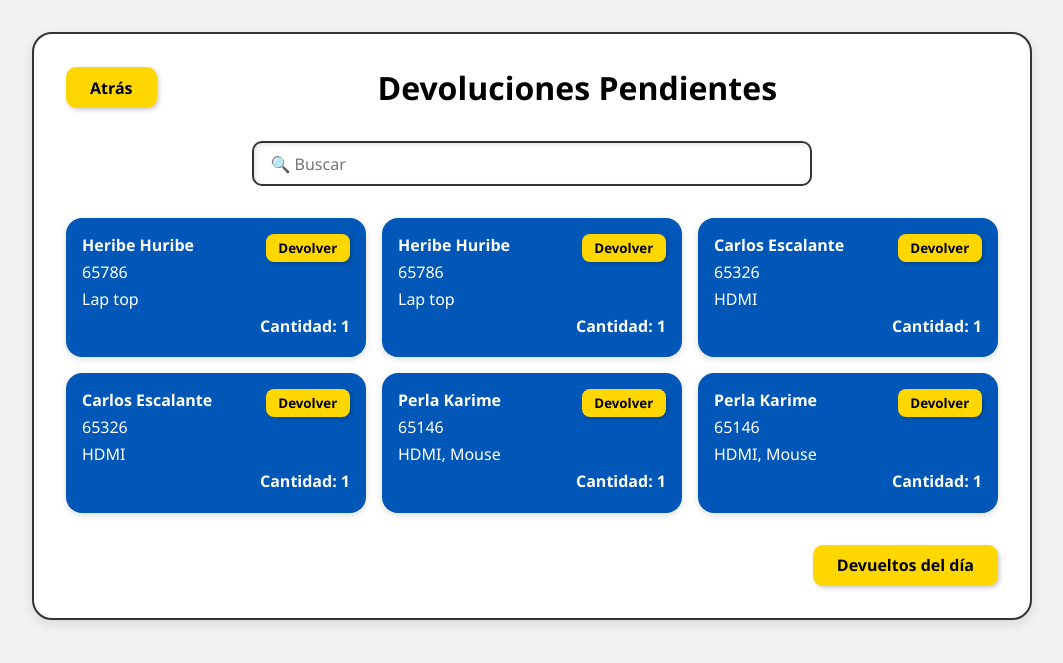
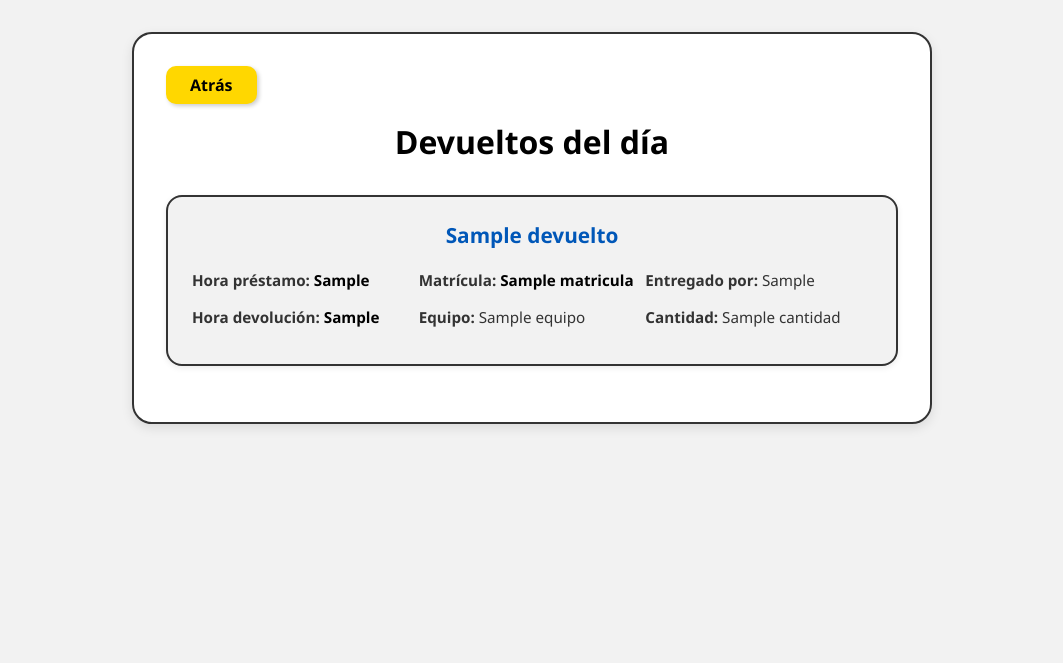
Before and after one commit to Roberstxx/Gestor-de-prestamos-CIC, a Flask app: template templates/User/Devoluciones/devolucionesweb2.html in a window 1280 px wide. Shown: the top 663 px of the page, without its empty margins (108-1171 px from the left). Run offline with Flask 3, Linux system fonts and the light colour scheme; the template is opened without the code that fills it: most values are stand-ins (such as "Sample title", 1, 10 or a date in 2020).

Commit message:
devolucionesweb2.html

```diff
--- a/templates/User/Devoluciones/devolucionesweb2.html
+++ b/templates/User/Devoluciones/devolucionesweb2.html
@@ -3,7 +3,7 @@
 <head>
   <meta charset="UTF-8" />
   <meta name="viewport" content="width=device-width, initial-scale=1.0" />
-  <title>Devoluciones Pendientes</title>
+  <title>Devueltos del día</title>
   <style>
     /* === PALETA DE COLORES === */
     /* Define variables CSS (custom properties) para los colores principales del sitio. */
@@ -33,33 +33,23 @@
     }
 
     /* === CONTENEDOR PRINCIPAL === */
-    /* Estilos para el contenedor principal de la lista de devoluciones pendientes. */
+    /* Estilos para el contenedor principal de la información de los devueltos. */
     .container {
-      max-width: 1000px; /* Establece un ancho máximo para el contenedor. */
+      max-width: 800px; /* Establece un ancho máximo para el contenedor. */
       margin: auto; /* Centra el contenedor horizontalmente en la página. */
       background-color: var(--white); /* Establece el color de fondo del contenedor en blanco. */
       padding: 2rem; /* Añade un relleno de 2 rem dentro del contenedor. */
       border-radius: 20px; /* Redondea las esquinas del contenedor. */
+      box-shadow: 0 4px 12px rgba(0, 0, 0, 0.1); /* Añade una sombra suave al contenedor. */
       border: 2px solid var(--gray-dark); /* Añade un borde gris oscuro al contenedor. */
-      box-shadow: 0 4px 12px rgba(0, 0, 0, 0.1); /* Añade una sombra suave al contenedor. */
     }
 
-    /* === BARRA SUPERIOR === */
-    /* Estilos para la barra superior que contiene el botón de "Atrás" y el título. */
-    .top-bar {
-      display: flex; /* Utiliza Flexbox para alinear los elementos horizontalmente. */
-      align-items: center; /* Alinea verticalmente los elementos al centro. */
-      justify-content: space-between; /* Distribuye el espacio entre los elementos. */
-      margin-bottom: 2rem; /* Añade un margen inferior para separar la barra del contenido principal. */
-    }
-
-    /* === BOTONES "ATRÁS" Y "DEVUELTOS DEL DÍA" === */
-    /* Estilos comunes para los botones de "Atrás" y "Devueltos del día". */
-    .back-button,
-    .day-button {
+    /* === BOTÓN "ATRÁS" === */
+    /* Estilos para el botón de retroceso. */
+    .back-button {
       background-color: var(--yellow); /* Usa el color de fondo definido en --yellow. */
       border: none; /* Elimina el borde del botón. */
-      padding: 0.6rem 1.5rem; /* Añade relleno vertical y horizontal al botón. */
+      padding: 0.5rem 1.5rem; /* Añade relleno vertical y horizontal al botón. */
       font-weight: bold; /* Pone el texto del botón en negrita. */
       font-size: 1rem; /* Establece el tamaño de la fuente del botón. */
       border-radius: 10px; /* Redondea las esquinas del botón. */
@@ -68,9 +58,8 @@
       transition: background 0.3s ease; /* Añade una transición suave para el cambio de color de fondo. */
     }
 
-    /* Estilos para cuando se pasa el ratón por encima de los botones. */
-    .back-button:hover,
-    .day-button:hover {
+    /* Estilo para cuando se pasa el ratón por encima del botón "Atrás". */
+    .back-button:hover {
       background-color: #e6c200; /* Un tono ligeramente más oscuro del amarillo al pasar el ratón. */
     }
 
@@ -79,153 +68,79 @@
     .title {
       text-align: center; /* Centra el texto del título. */
       font-size: 2rem; /* Establece el tamaño de la fuente del título. */
-      flex-grow: 1; /* Permite que el título ocupe el espacio restante en la barra superior. */
+      margin-top: 1rem; /* Añade un margen superior al título. */
+      margin-bottom: 2rem; /* Añade un margen inferior al título para separarlo del contenido. */
       color: var(--black); /* Usa el color del texto definido en --black. */
     }
 
-    /* === BARRA DE BÚSQUEDA === */
-    /* Estilos para la barra de búsqueda de préstamos pendientes. */
-    .search-bar {
-      margin: 0 auto 2rem; /* Centra la barra de búsqueda horizontalmente y añade un margen inferior. */
-      display: flex; /* Utiliza Flexbox para alinear elementos dentro de la barra de búsqueda (aunque solo haya un input aquí). */
-      justify-content: center; /* Centra el input dentro de la barra de búsqueda. */
+    /* === TARJETA DE INFORMACIÓN DE DEVOLUCIÓN === */
+    /* Estilos para cada tarjeta que muestra la información de un préstamo devuelto. */
+    .card {
+      background-color: var(--gray-light); /* Establece el color de fondo de la tarjeta. */
+      border: 2px solid var(--gray-dark); /* Añade un borde gris oscuro a la tarjeta. */
+      border-radius: 16px; /* Redondea las esquinas de la tarjeta. */
+      padding: 1.5rem; /* Añade un relleno dentro de la tarjeta. */
+      margin-bottom: 1.5rem; /* Añade un margen inferior a cada tarjeta para separarlas. */
+      box-shadow: 0 2px 6px rgba(0, 0, 0, 0.08); /* Añade una sombra suave a la tarjeta. */
     }
 
-    /* Estilos para el campo de entrada de la búsqueda. */
-    .search-input {
-      width: 60%; /* Establece el ancho del campo de entrada al 60% de su contenedor. */
-      padding: 0.6rem 1rem; /* Añade relleno dentro del campo de entrada. */
-      border: 2px solid var(--gray-dark); /* Añade un borde gris oscuro al campo de entrada. */
-      border-radius: 10px; /* Redondea las esquinas del campo de entrada. */
-      font-size: 1rem; /* Establece el tamaño de la fuente dentro del campo de entrada. */
-      background-color: var(--white); /* Establece el color de fondo del campo de entrada en blanco. */
-      box-shadow: inset 2px 2px 4px rgba(0,0,0,0.1); /* Añade una sombra interior suave al campo de entrada. */
+    /* === NOMBRE DEL ESTUDIANTE === */
+    /* Estilos para el nombre del estudiante dentro de la tarjeta. */
+    .name {
+      text-align: center; /* Centra el texto del nombre. */
+      font-size: 1.3rem; /* Establece el tamaño de la fuente del nombre. */
+      font-weight: 600; /* Pone el texto del nombre en seminegrita. */
+      color: var(--blue-strong); /* Usa el color del texto definido en --blue-strong. */
+      margin-bottom: 1rem; /* Añade un margen inferior al nombre. */
     }
 
-    /* === CONTENEDOR DE TARJETAS EN GRILLA === */
-    /* Estilos para el contenedor que organiza las tarjetas de préstamos pendientes en una grilla. */
-    .grid {
-      display: grid; /* Utiliza la propiedad display grid para crear un diseño de grilla. */
-      grid-template-columns: repeat(auto-fill, minmax(260px, 1fr)); /* Define las columnas de la grilla para que se auto-ajusten con un ancho mínimo de 260px y máximo de 1fr (fracción del espacio disponible). */
-      gap: 1rem; /* Establece un espacio de 1 rem entre las celdas de la grilla (tanto filas como columnas). */
+    /* === FILA DE INFORMACIÓN === */
+    /* Estilos para cada fila que contiene pares de información (etiqueta y valor). */
+    .info-row {
+      display: flex; /* Utiliza Flexbox para alinear los elementos dentro de la fila. */
+      justify-content: space-between; /* Distribuye el espacio entre los elementos de la fila. */
+      flex-wrap: wrap; /* Permite que los elementos se envuelvan a la siguiente línea si no hay suficiente espacio. */
+      font-size: 0.95rem; /* Establece el tamaño de la fuente de la información. */
+      margin-bottom: 0.5rem; /* Añade un margen inferior a cada fila de información. */
     }
 
-    /* === TARJETA DE PRÉSTAMO PENDIENTE === */
-    /* Estilos para cada tarjeta que muestra la información de un préstamo pendiente. */
-    .card {
-      background-color: var(--blue-strong); /* Establece el color de fondo de la tarjeta en azul fuerte. */
-      color: var(--white); /* Establece el color del texto dentro de la tarjeta en blanco. */
-      border-radius: 16px; /* Redondea las esquinas de la tarjeta. */
-      padding: 1rem; /* Añade un relleno dentro de la tarjeta. */
-      box-shadow: 0 2px 6px rgba(0,0,0,0.15); /* Añade una sombra suave a la tarjeta. */
-      position: relative; /* Establece la posición como relativa para poder posicionar elementos absolutos dentro (como el botón de "Devolver"). */
+    /* Estilos para los párrafos dentro de las filas de información. */
+    .info-row p {
+      flex: 1 1 30%; /* Hace que cada párrafo ocupe al menos el 30% del ancho disponible. */
+      margin: 0.3rem 0; /* Añade un pequeño margen vertical a los párrafos. */
     }
 
-    /* Estilos para los párrafos dentro de la tarjeta. */
-    .card p {
-      margin-bottom: 0.3rem; /* Añade un pequeño margen inferior a los párrafos. */
-    }
-
-    /* Estilos para la información de la cantidad del equipo pendiente. */
-    .card .cantidad {
-      text-align: right; /* Alinea el texto de la cantidad a la derecha. */
-      font-weight: bold; /* Pone el texto de la cantidad en negrita. */
-    }
-
-    /* === BOTÓN "DEVOLVER" EN LA TARJETA === */
-    /* Estilos para el botón de "Devolver" dentro de cada tarjeta de préstamo pendiente. */
-    .card .btn-devolver {
-      position: absolute; /* Posiciona el botón de forma absoluta dentro de su contenedor relativo (.card). */
-      top: 1rem; /* Lo coloca a 1 rem desde la parte superior de la tarjeta. */
-      right: 1rem; /* Lo coloca a 1 rem desde la parte derecha de la tarjeta. */
-      background-color: var(--yellow); /* Usa el color de fondo definido en --yellow. */
-      color: var(--black); /* Establece el color del texto en negro. */
-      border: none; /* Elimina el borde del botón. */
-      border-radius: 8px; /* Redondea las esquinas del botón. */
-      padding: 0.3rem 0.8rem; /* Añade un pequeño relleno al botón. */
-      font-weight: bold; /* Pone el texto del botón en negrita. */
-      cursor: pointer; /* Cambia el cursor al pasar por encima. */
-      box-shadow: 2px 2px 4px rgba(0,0,0,0.2); /* Añade una sombra al botón. */
-      transition: background 0.3s ease; /* Añade una transición suave para el cambio de color de fondo. */
-    }
-
-    /* Estilo para cuando se pasa el ratón por encima del botón "Devolver". */
-    .card .btn-devolver:hover {
-      background-color: #e6c200; /* Un tono ligeramente más oscuro del amarillo al pasar el ratón. */
-    }
-
-    /* === PIE DE PÁGINA === */
-    /* Estilos para el pie de página, que contiene el botón de "Devueltos del día". */
-    .footer {
-      text-align: right; /* Alinea el texto y los elementos del pie de página a la derecha. */
-      margin-top: 2rem; /* Añade un margen superior para separar el pie de página del contenido principal. */
+    /* === TEXTO RESALTADO === */
+    /* Estilos para el texto que se quiere resaltar (por ejemplo, la hora y la matrícula). */
+    .highlight {
+      color: var(--black); /* Usa el color del texto definido en --black. */
+      font-weight: bold; /* Pone el texto en negrita. */
     }
   </style>
 </head>
 <body>
   <div class="container">
-    <div class="top-bar">
-      <button class="back-button">Atrás</button>
-      <h1 class="title">Devoluciones Pendientes</h1>
+  <button class="back-button" onclick="window.location.href='/User/prestamos'">Atrás</button>
+
+
+  <h1 class="title">Devueltos del día</h1>
+
+  {% for devuelto in devueltos %}
+  <div class="card">
+    <h2 class="name">{{ devuelto.nombre }}</h2>
+    <div class="info-row">
+      <p><strong>Hora préstamo:</strong> <span class="highlight">{{ devuelto.hora_prestamo }}</span></p>
+      <p><strong>Matrícula:</strong> <span class="highlight">{{ devuelto.matricula }}</span></p>
+      <p><strong>Entregado por:</strong> {{ devuelto.entregado_por }}</p>
     </div>
-
-    <div class="search-bar">
-      <input type="text" class="search-input" placeholder="🔍 Buscar" />
-    </div>
-
-    <div class="grid">
-      <div class="card">
-        <button class="btn-devolver">Devolver</button>
-        <p><strong>Heribe Huribe</strong></p>
-        <p>65786</p>
-        <p>Lap top</p>
-        <p class="cantidad">Cantidad: 1</p>
-      </div>
-
-      <div class="card">
-        <button class="btn-devolver">Devolver</button>
-        <p><strong>Heribe Huribe</strong></p>
-        <p>65786</p>
-        <p>Lap top</p>
-        <p class="cantidad">Cantidad: 1</p>
-      </div>
-
-      <div class="card">
-        <button class="btn-devolver">Devolver</button>
-        <p><strong>Carlos Escalante</strong></p>
-        <p>65326</p>
-        <p>HDMI</p>
-        <p class="cantidad">Cantidad: 1</p>
-      </div>
-
-      <div class="card">
-        <button class="btn-devolver">Devolver</button>
-        <p><strong>Carlos Escalante</strong></p>
-        <p>65326</p>
-        <p>HDMI</p>
-        <p class="cantidad">Cantidad: 1</p>
-      </div>
-
-      <div class="card">
-        <button class="btn-devolver">Devolver</button>
-        <p><strong>Perla Karime</strong></p>
-        <p>65146</p>
-        <p>HDMI, Mouse</p>
-        <p class="cantidad">Cantidad: 1</p>
-      </div>
-
-      <div class="card">
-        <button class="btn-devolver">Devolver</button>
-        <p><strong>Perla Karime</strong></p>
-        <p>65146</p>
-        <p>HDMI, Mouse</p>
-        <p class="cantidad">Cantidad: 1</p>
-      </div>
-    </div>
-
-    <div class="footer">
-      <button class="day-button">Devueltos del día</button>
+    <div class="info-row">
+      <p><strong>Hora devolución:</strong> <span class="highlight">{{ devuelto.hora_devolucion }}</span></p>
+      <p><strong>Equipo:</strong> {{ devuelto.equipo }}</p>
+      <p><strong>Cantidad:</strong> {{ devuelto.cantidad }}</p>
     </div>
   </div>
+  {% endfor %}
+</div>
+
 </body>
 </html>
```
